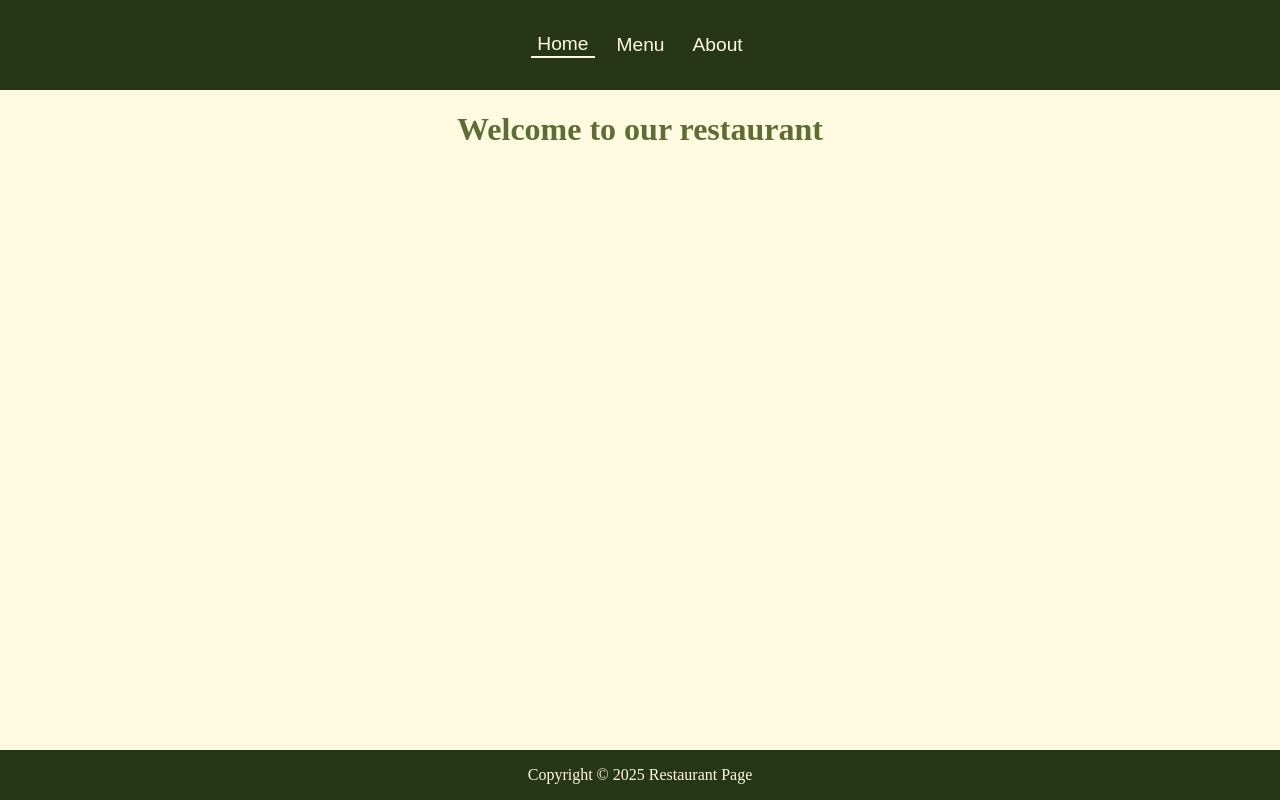
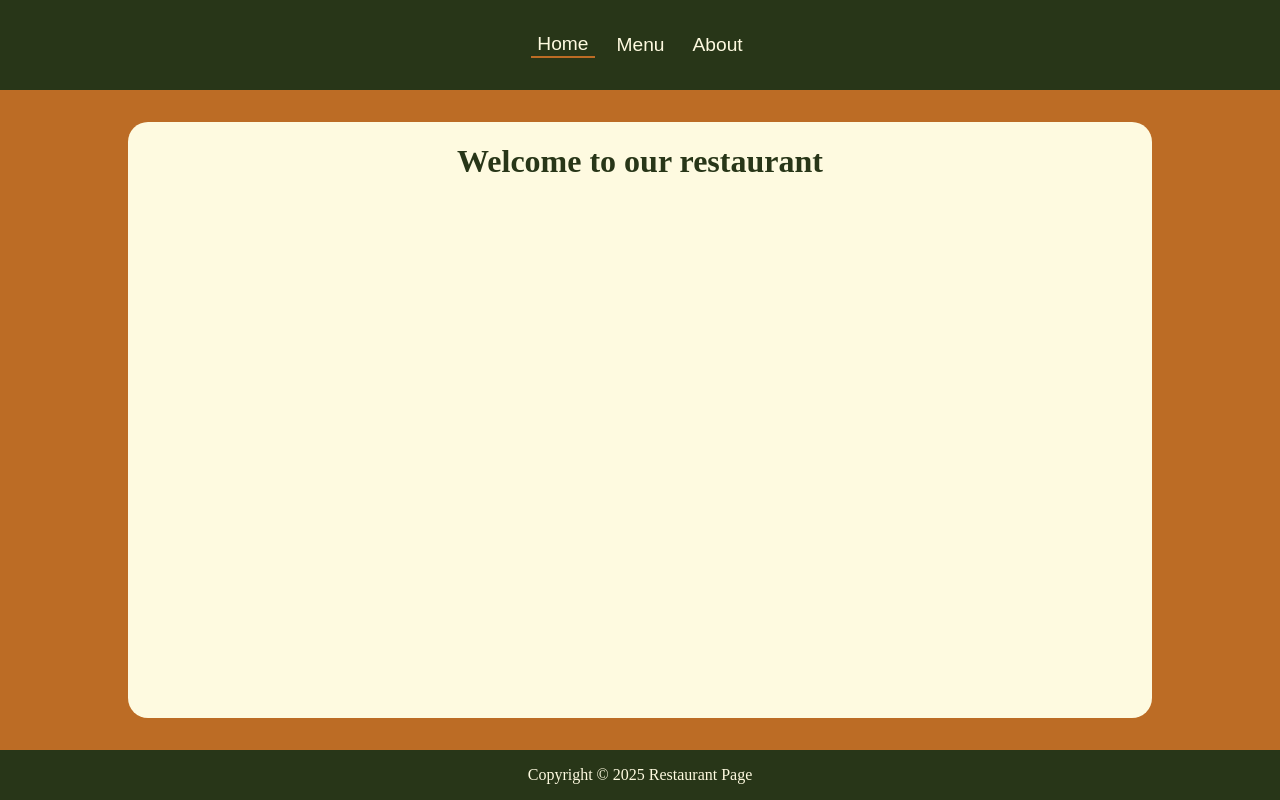
Before and after one commit to DanShink/odin-restaurant-page, a website built with webpack: page src/template.html in a window 1280 px wide. Built offline with nearby package versions, Linux system fonts and the light colour scheme.

Commit message:
color rework

```diff
--- a/src/styles.css
+++ b/src/styles.css
@@ -1,7 +1,9 @@
 :root {
-  --background-color: #FEFAE0;
+  --content-background-color: #FEFAE0;
   --text-color: #606C38;
+  --text-header-color: #FEFAE0;
   --header-background-color: #283618;
+  --background-color: #BC6C25;
 }
 
 body {
@@ -29,7 +31,7 @@ nav {
 button {
   border: none;
   background-color: var(--header-background-color);
-  color: var(--background-color);
+  color: var(--text-header-color);
   font-size: 1.2em;
 }
 
@@ -49,6 +51,13 @@ button[active="true"] {
   display: flex;
   flex-direction: column;
   align-items: center;
+  margin: 2em;
+  justify-self: center;
+  text-align: center;
+  width: clamp(300px, 80%, 1200px);
+  background-color: var(--content-background-color);
+  color: var(--header-background-color);
+  border-radius: 20px;
 }
 
 footer {
@@ -57,5 +66,5 @@ footer {
   justify-content: center;
   align-items: center;
   background-color: var(--header-background-color);
-  color: var(--background-color);
+  color: var(--text-header-color);
 }
```
